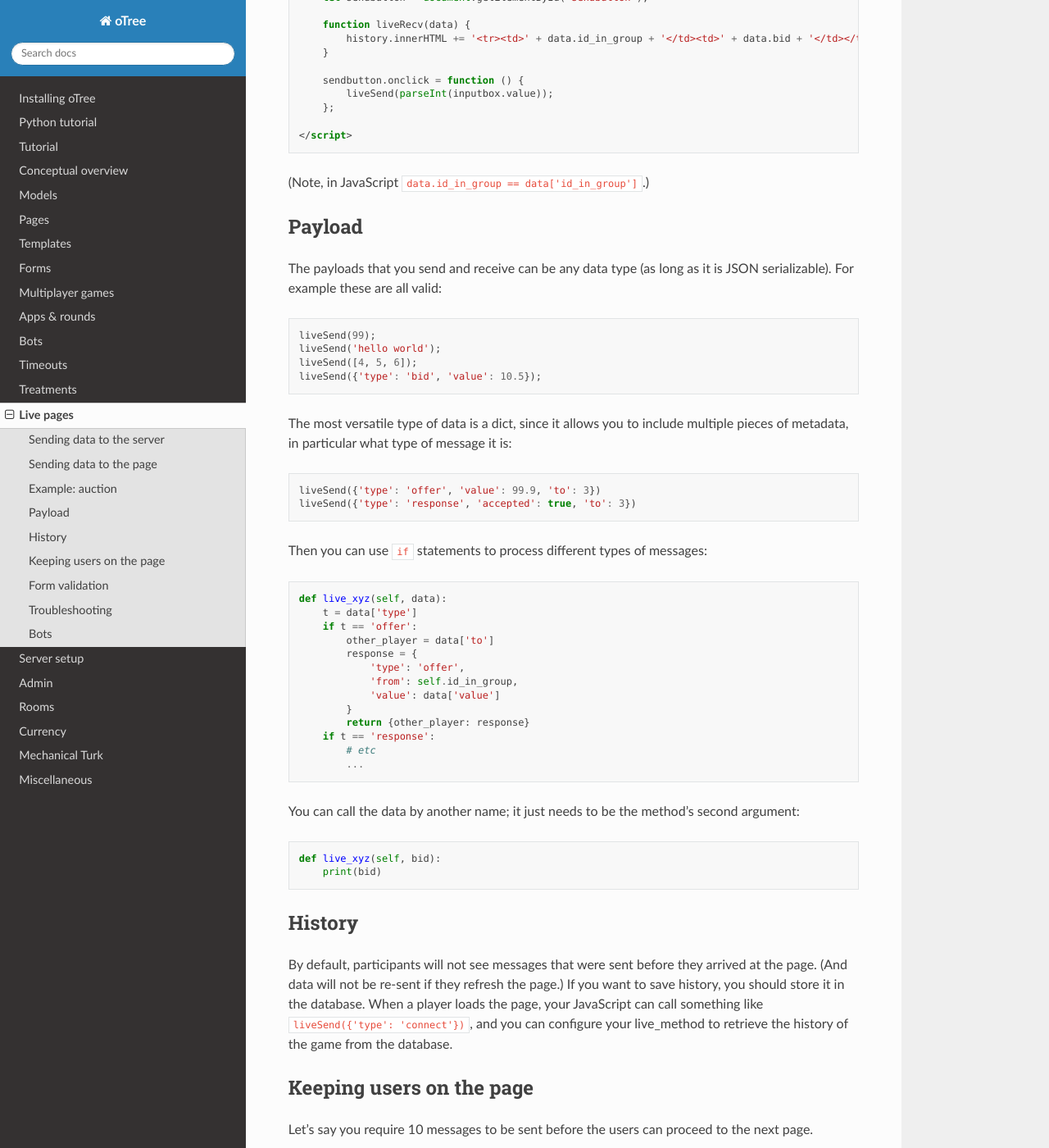
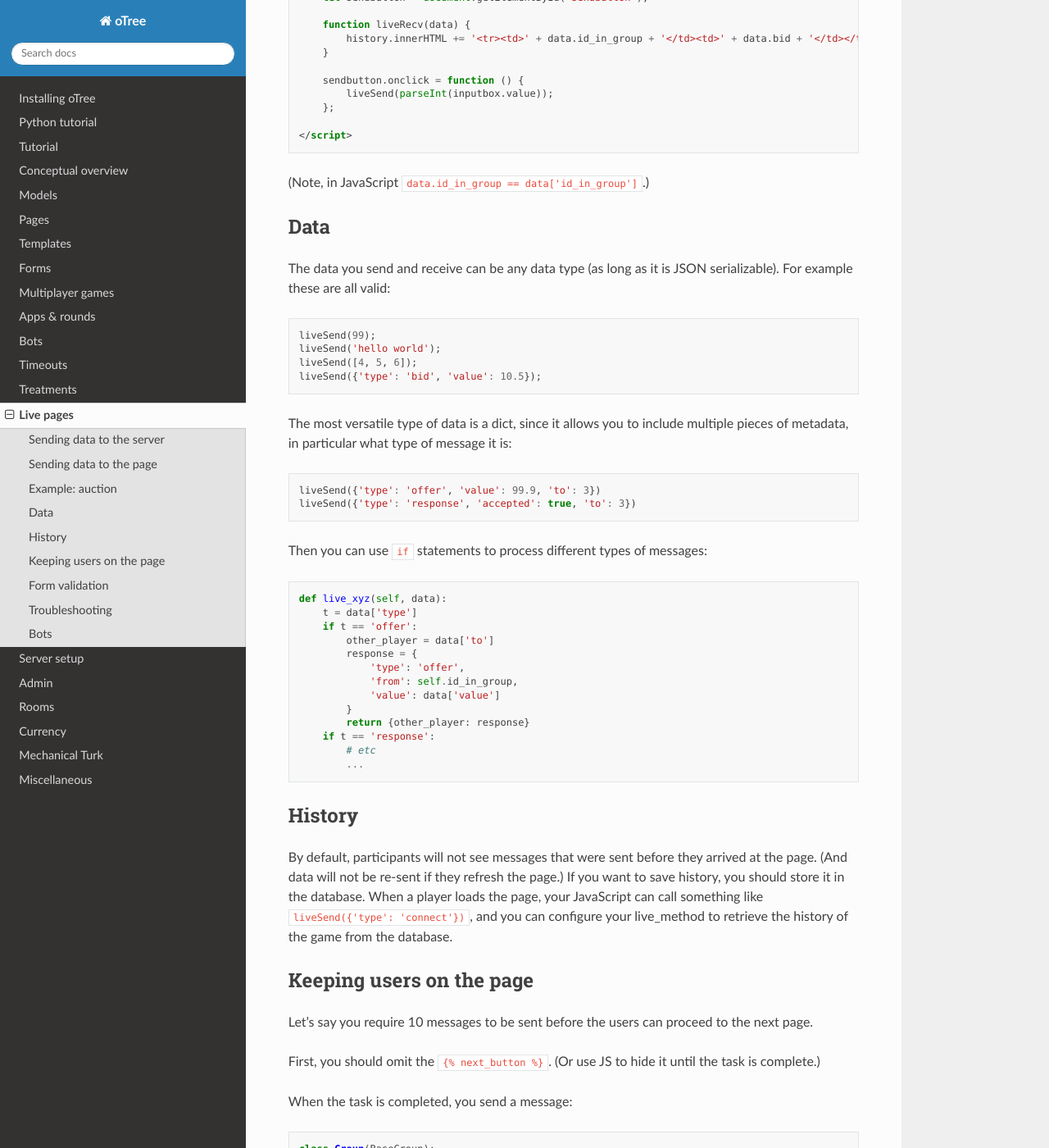
Before and after one commit to oTree-org/otree-docs, a Sphinx documentation site: the page built from source/live.rst, in a window 1280 px wide and 1400 px high, scrolled down 2415 px. Shown: the whole window at 82% size. Built offline with Sphinx 7.4.7 and the Read the Docs theme 2.0.0, drawn with Linux system fonts in a browser that asks for light colours; some of the changed text lies outside the part shown.

Commit message:
update translations

```diff
--- a/source/live.rst
+++ b/source/live.rst
@@ -143,10 +143,10 @@ Example: auction
 
 (Note, in JavaScript ``data.id_in_group == data['id_in_group']``.)
 
-Payload
--------
+Data
+----
 
-The payloads that you send and receive can be any data type (as long as it is JSON serializable).
+The data you send and receive can be any data type (as long as it is JSON serializable).
 For example these are all valid:
 
 .. code-block:: javascript
@@ -183,13 +183,6 @@ Then you can use ``if`` statements to process different types of messages:
             # etc
             ...
 
-You can call the data by another name;
-it just needs to be the method's second argument:
-
-.. code-block:: python
-
-    def live_xyz(self, bid):
-        print(bid)
 
 History
 -------
```
Also changed, not shown: other parts of source/live.rst (+1 -1 lines), 3 other files.
